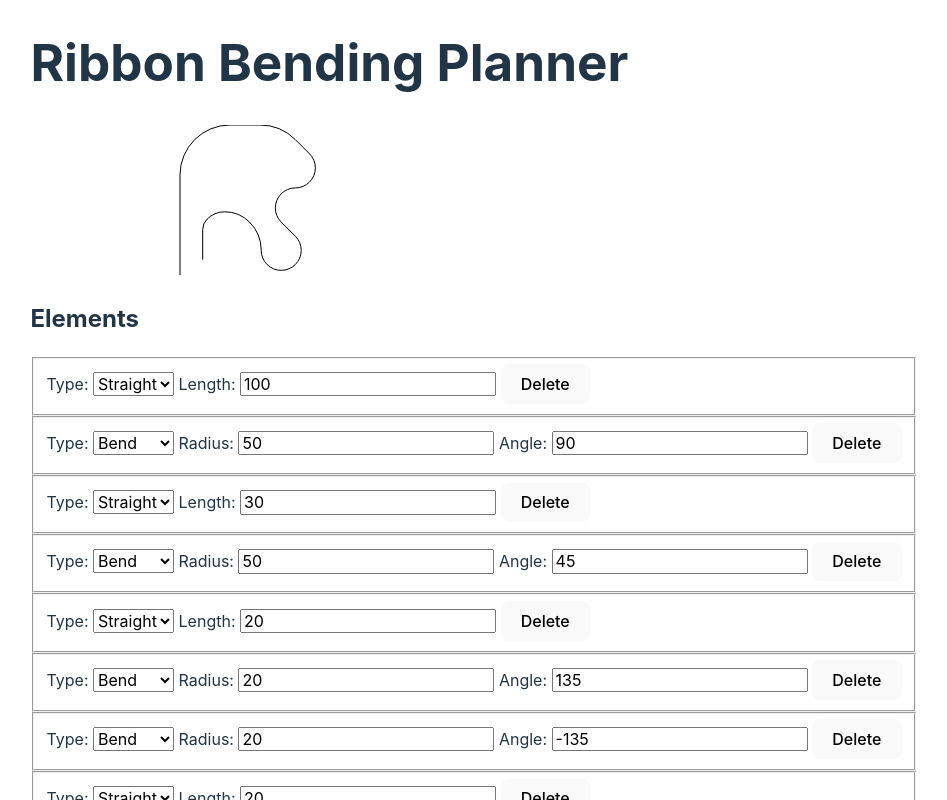
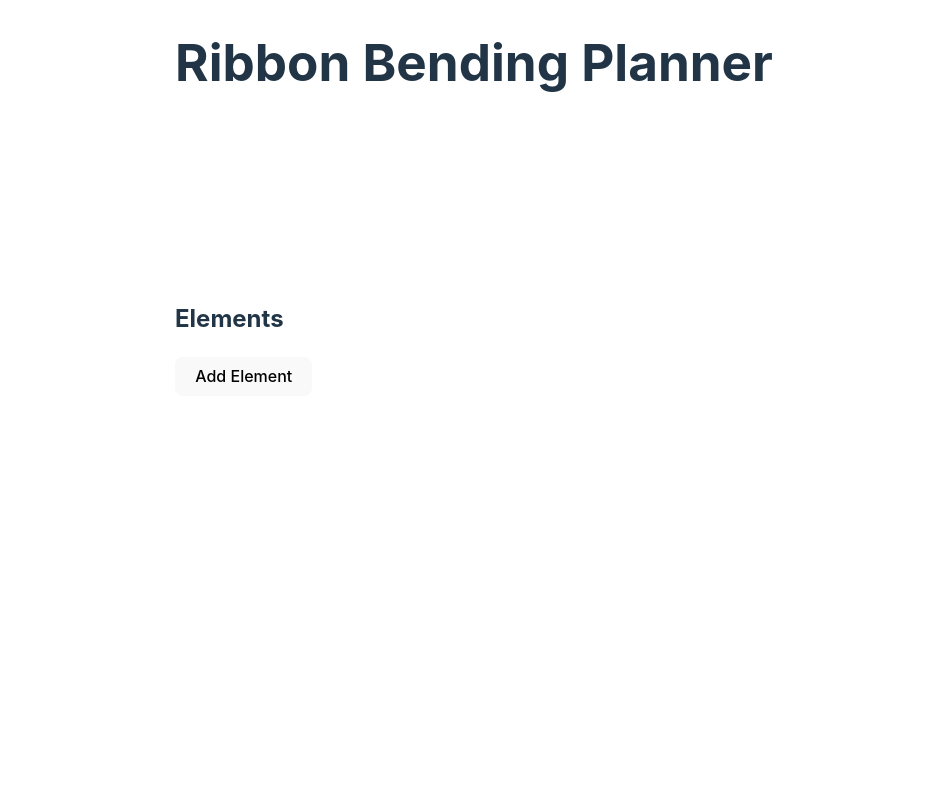
Before and after one commit to edwardbrowncross/wire-bending-planner, a Svelte app: page / in a window 1280 px wide. Shown: the top 800 px of the page, without its empty margins (166-1113 px from the left). Built offline with nearby package versions, Linux system fonts and the light colour scheme.

Commit message:
button to add new element

```diff
--- a/src/App.svelte
+++ b/src/App.svelte
@@ -2,25 +2,19 @@
   import CurveRenderer from "./lib/CurveRenderer.svelte";
   import ElementInput from "./lib/ElementInput.svelte";
 
-  let elements: RibbonElement[] = [
-    { type: "straight", length: 100 },
-    { type: "bend", radius: 50, angle: 90 },
-    { type: "straight", length: 30 },
-    { type: "bend", radius: 50, angle: 45 },
-    { type: "straight", length: 20 },
-    { type: "bend", radius: 20, angle: 135 },
-    { type: "bend", radius: 20, angle: -135 },
-    { type: "straight", length: 20 },
-    { type: "bend", radius: 20, angle: 225 },
-    { type: "bend", radius: 40, angle: -45 },
-    { type: "bend", radius: 35, angle: -45 },
-    { type: "bend", radius: 25, angle: -45 },
-    { type: "bend", radius: 15, angle: -45 },
-    { type: "straight", length: 30 },
-  ];
+  let elements: RibbonElement[] = [];
 
   function handleDelete(i: number) {
     elements = elements.filter((_, j) => i !== j);
+  }
+
+  function handleAddElement() {
+    const lastElementType = elements[elements.length - 1]?.type;
+    if (lastElementType === "straight") {
+      elements = [...elements,{ type: "bend", radius: 20, angle: 0 }];
+    } else {
+      elements = [...elements,{ type: "straight", length: 20 }];
+    }
   }
 </script>
 
@@ -34,6 +28,8 @@
   {#each elements as element, i}
     <ElementInput bind:element on:delete={() => handleDelete(i)} />
   {/each}
+  <button type="button" on:click={handleAddElement}>Add Element</button>
+
 </main>
 
 <style>
--- a/src/lib/CurveRenderer.svelte
+++ b/src/lib/CurveRenderer.svelte
@@ -21,7 +21,6 @@
     ctx.moveTo(x, y);
 
     for (const element of elements) {
-      console.log(x, y, angle);
       if (element.type === "straight") {
         const dx = element.length * Math.cos(angle);
         const dy = element.length * Math.sin(angle);
```
